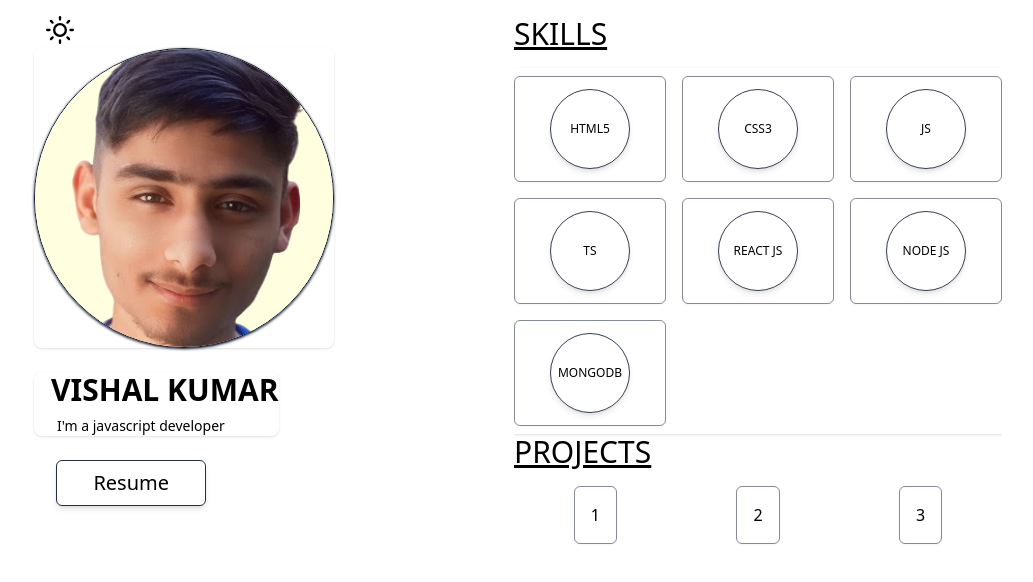
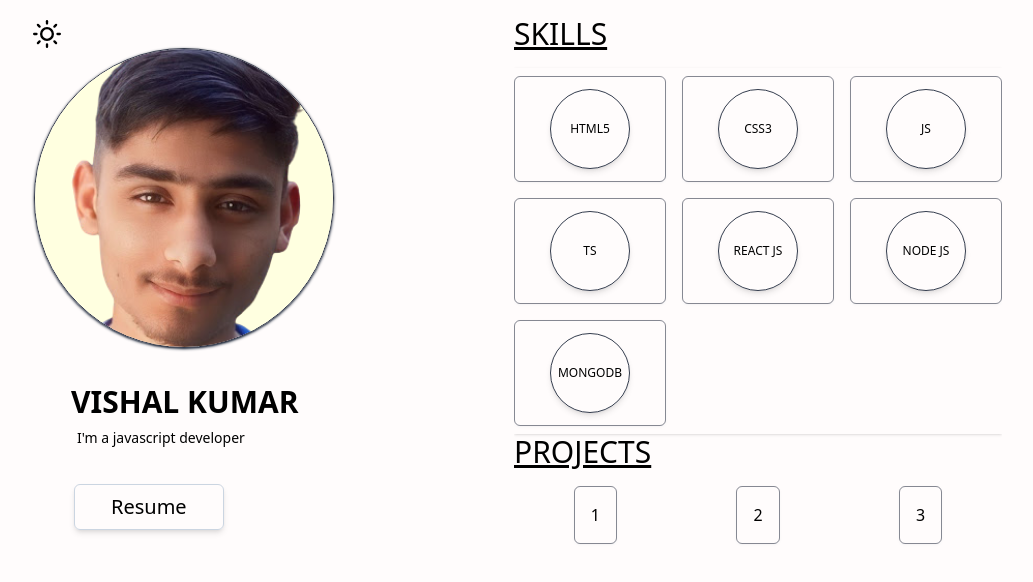
Before and after one commit to vishalkumar12323/vishal-kumar, a React (Vite) app: page / in a window 1280 px wide. Shown: the top 582 px of the page, without its empty margins (126-1159 px from the left). Built offline with nearby package versions, Linux system fonts and the light colour scheme.

Commit message:
update profile and about com..

```diff
--- a/src/App.jsx
+++ b/src/App.jsx
@@ -1,16 +1,22 @@
 import { Profile, About, Skills, Projects, Preferences } from "./components";
+import { useEffect } from "react";
 import { useTheme } from "./useTheme";
 import clsx from "clsx";
 
 const App = () => {
   const { changeTheme, isDarkTheme } = useTheme();
+  useEffect(() => {
+    !isDarkTheme
+      ? (document.body.style.backgroundColor = "#090d0f")
+      : (document.body.style.backgroundColor = "#fffcfc");
+  }, [isDarkTheme]);
   return (
     <>
       <main
         className={clsx(
-          `md:grid md:grid-cols-2 max-w-screen-lg h-auto md:h-[100vh] mx-auto md:py-4 py-5 px-3 md:px-6`,
+          `md:grid md:grid-cols-2 max-w-screen-lg h-auto md:h-[100vh] mx-auto md:py-4 py-5 px-3 md:px-6 bg-transparent`,
           {
-            "dark:bg-black/95 dark:text-white/95": !isDarkTheme,
+            "dark:bg-transparent dark:text-white/95": !isDarkTheme,
           }
         )}
       >
--- a/src/components/About.jsx
+++ b/src/components/About.jsx
@@ -1,7 +1,7 @@
 const About = () => {
   return (
     <>
-      <div className="border border-slate-700/90 rounded-lg shadow md:border-none px-5 py-3 md:py-0 md:px-0">
+      <div className="dark:border dark:border-slate-700/90 rounded-lg md:dark:shadow md:dark:shadow-slate-800 md:border-none px-5 py-3">
         <h1 className="uppercase text-4xl md:text-3xl md:text-center font-semibold md:ml-[17px]">
           vishal kumar
         </h1>
@@ -9,8 +9,8 @@ const About = () => {
           <span>I'm a</span> <span>javascript developer</span>
         </p>
       </div>
-      <div className="w-full flex justify-center md:justify-start md:ml-[3.4rem] items-center">
-        <button className="capitalize px-9 py-2 md:-ml-8 text-[19px] md:text-xl border border-slate-900/90 hover:border-slate-700/95 transition rounded-md shadow-md">
+      <div className="w-full flex justify-center md:justify-start  items-center">
+        <button className="capitalize px-9 py-2  text-[19px] md:text-xl border border-slate-300 hover:border-slate-500 dark:border-slate-900/90 dark:hover:border-slate-700/95 transition rounded-md shadow-md md:ml-10 md:dark:ml-0">
           resume
         </button>
       </div>
--- a/src/components/Preferences.jsx
+++ b/src/components/Preferences.jsx
@@ -2,7 +2,7 @@ import { FiMoon, FiSun } from "react-icons/fi";
 
 const Preferences = ({ isDarkTheme, changeTheme }) => {
   return (
-    <div className="absolute right-2 -top-2 md:top-0 md:left-5">
+    <div className="absolute right-2 md:right-2 -top-2 md:top-0 md:left-[7px] md:py-1 md:dark:shadow md:dark:shadow-slate-800">
       <button className="w-fit" onClick={changeTheme}>
         {!isDarkTheme ? (
           <FiMoon className="w-7 h-7" />
--- a/src/components/Profile.jsx
+++ b/src/components/Profile.jsx
@@ -1,17 +1,17 @@
 const Profile = ({ isDarkTheme }) => {
   return (
-    <div className="w-[350px] h-[350px] p-2 md:p-0 border border-slate-700/90 rounded-lg shadow md:border-none md:w-[300px] md:h-[300px] mt-8">
+    <div className="w-[300px] h-[300px] p-2 md:p-0 dark:border border-slate-700/90 rounded-lg md:dark:shadow md:dark:shadow-slate-800 md:border-none mt-8">
       {!isDarkTheme ? (
         <img
           src="/profile-photo-dark.png"
           alt="vishal kumar profile photo"
-          className="w-full h-auto rounded-full border border-slate-900 shadow shadow-slate-800"
+          className="w-full h-auto rounded-full border border-slate-900/85 shadow shadow-slate-800"
         />
       ) : (
         <img
           src="/profile-photo-light.png"
           alt="vishal kumar profile photo"
-          className="w-full h-auto rounded-full border border-slate-900 shadow shadow-slate-800"
+          className="w-full h-auto rounded-full border border-slate-900/85 shadow shadow-slate-800"
         />
       )}
     </div>
--- a/src/components/Skills.jsx
+++ b/src/components/Skills.jsx
@@ -56,7 +56,7 @@ const Skills = () => {
             key={s.id}
             className="flex justify-center items-center uppercase text-center border border-slate-900/50 rounded-md shadow shadow-slate-500/5 p-3"
           >
-            <p className="flex justify-center text-[12px] md:text-xs items-center w-20 h-20 rounded-full text-center border border-slate-800/90 shadow-md select-none">
+            <p className="flex justify-center text-[12px] md:text-xs items-center w-[4.5rem] md:w-20 h-[4.5rem] md:h-20 rounded-full text-center border border-slate-800/90 shadow-md select-none">
               {s.name}
             </p>
           </div>
```
